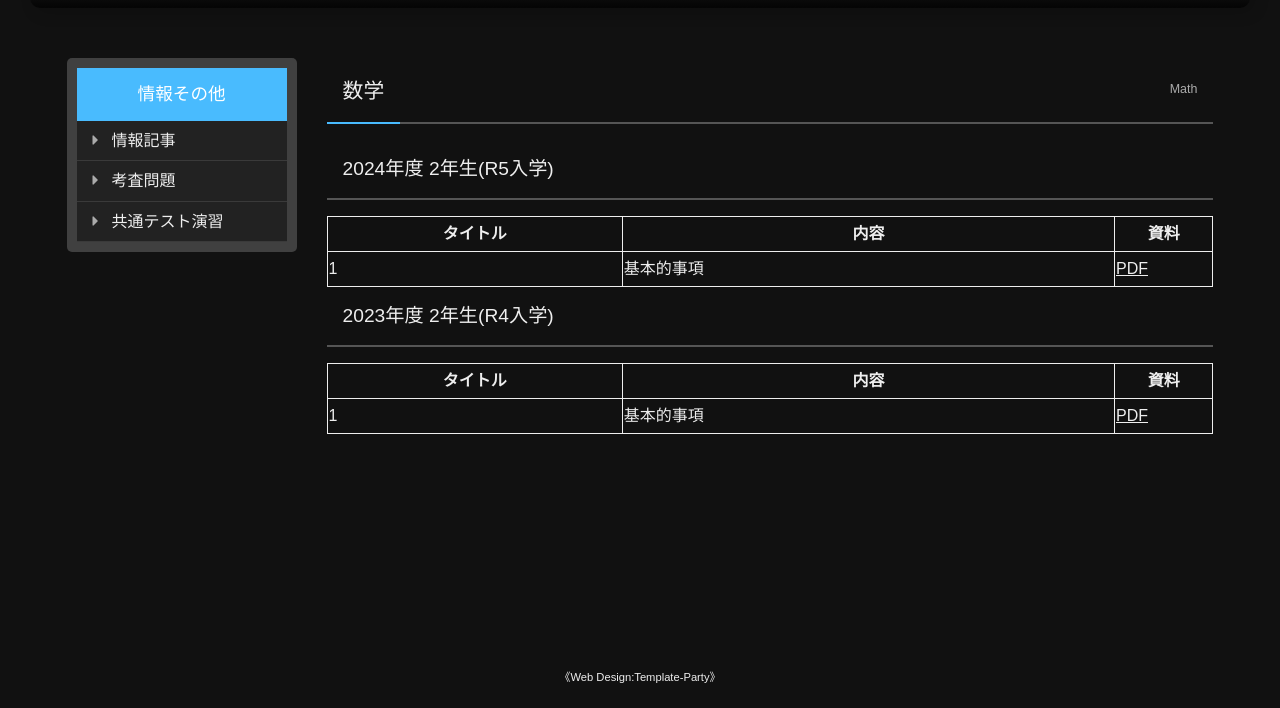
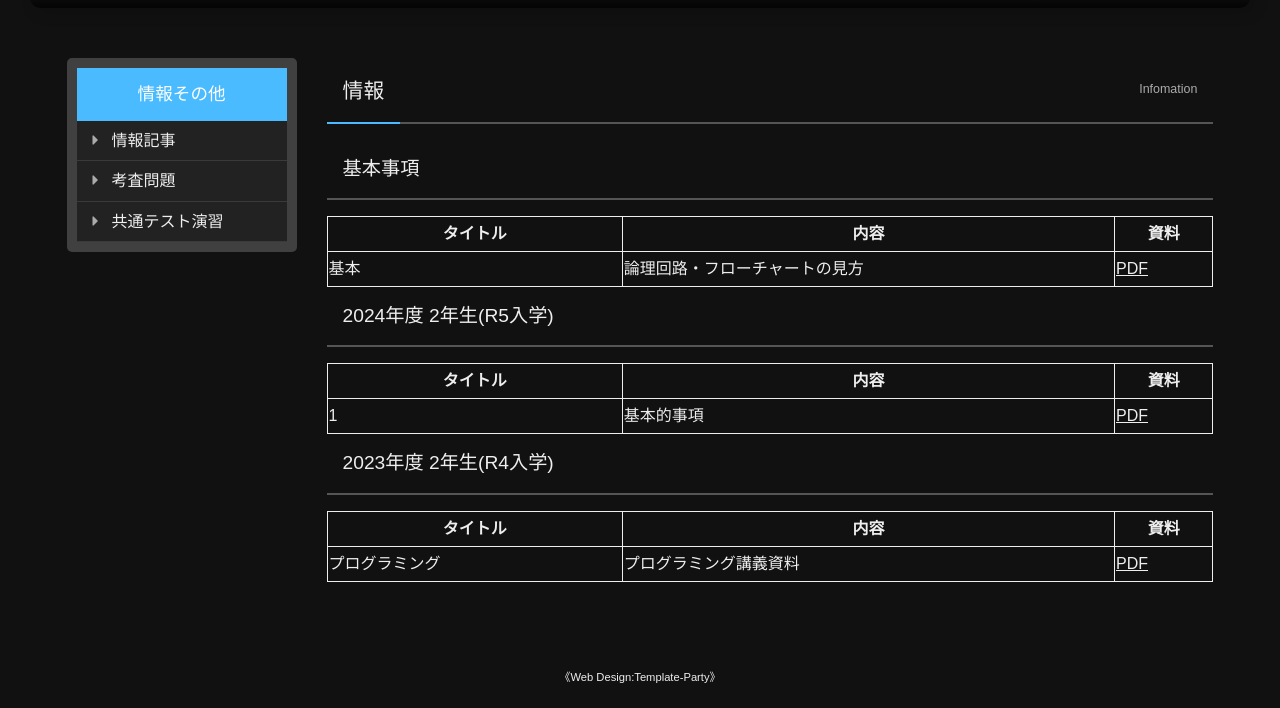
Before and after one commit to takenagakoudai/takenagakoudai.github.io, a plain HTML site: page info.html in a window 1280 px wide. Shown: the part 92-800 px from the top of the page. Drawn offline with nearby package versions, Linux system fonts and the light colour scheme.

Commit message:
Add files via upload

```diff
--- a/info.html
+++ b/info.html
@@ -42,7 +42,23 @@
 
 <section>
 
-<h2><span class="uline">数学</span><span class="small">Math</span></h2>
+<h2><span class="uline">情報</span><span class="small">Infomation</span></h2>
+<h3>基本事項</h3>
+<body>
+	<table border="1"width="100%">
+		<tr>
+			<th width="30%">タイトル</th>
+			<th width="50%">内容</th>
+			<th width="10%">資料</th>
+		</tr>
+		<tr>
+			<td>基本</td>
+			<td>論理回路・フローチャートの見方</td>
+			<td><a href="info/class/Base/algolizm.pdf">PDF</a></td>
+		</tr>
+	</table>
+</body>
+
 <h3>2024年度 2年生(R5入学)</h3>
 <body>
 	<table border="1"width="100%">
@@ -68,9 +84,9 @@
 			<th width="10%">資料</th>
 		</tr>
 		<tr>
-			<td>1</td>
-			<td>基本的事項</td>
-			<td><a href="info/class/2023/1.pdf">PDF</a></td>
+			<td>プログラミング</td>
+			<td>プログラミング講義資料</td>
+			<td><a href="info/class/2023/programing.pdf">PDF</a></td>
 		</tr>
 	</table>
 </body>
```
Also changed, not shown: info_contents.html (+15 -1 lines).
